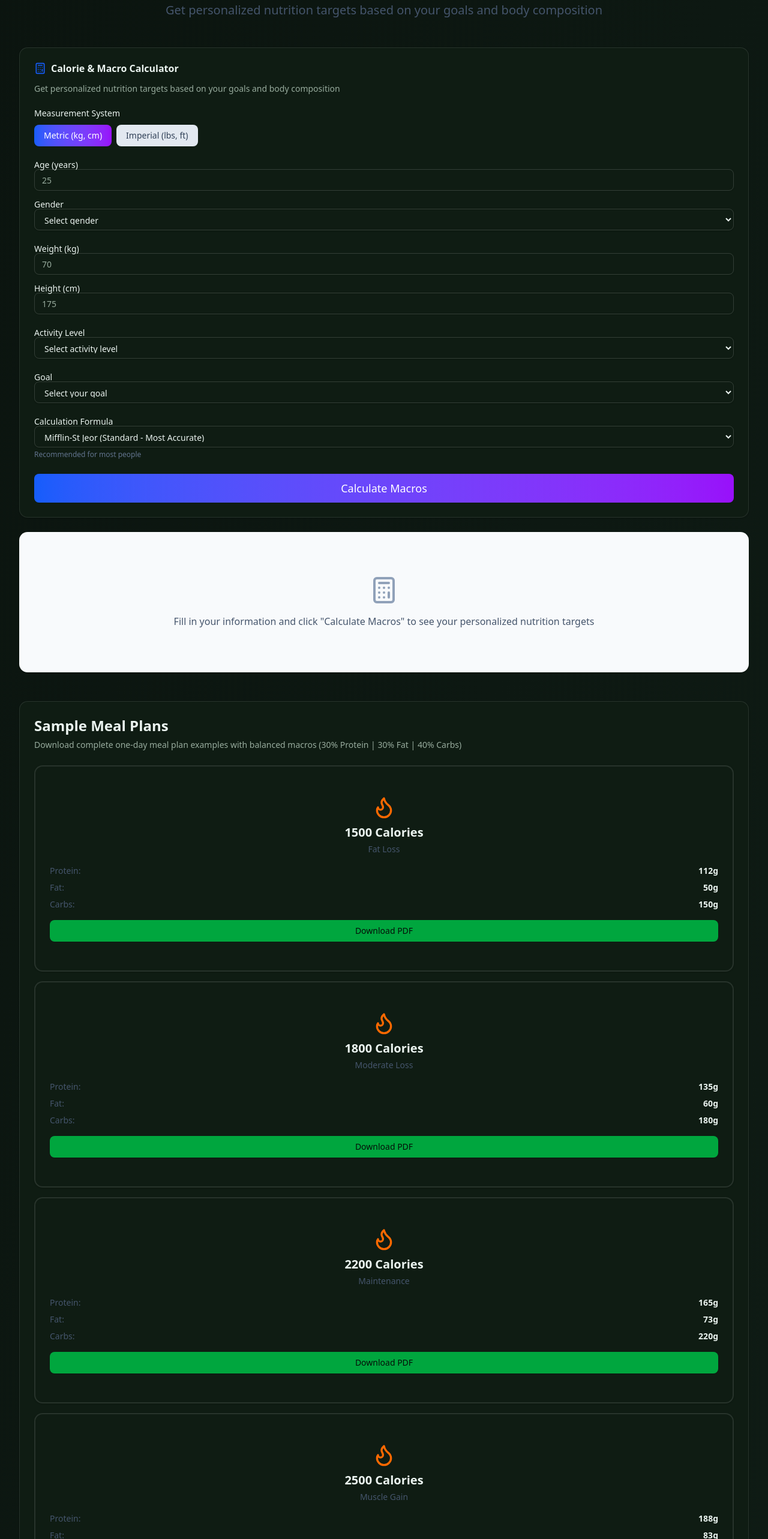
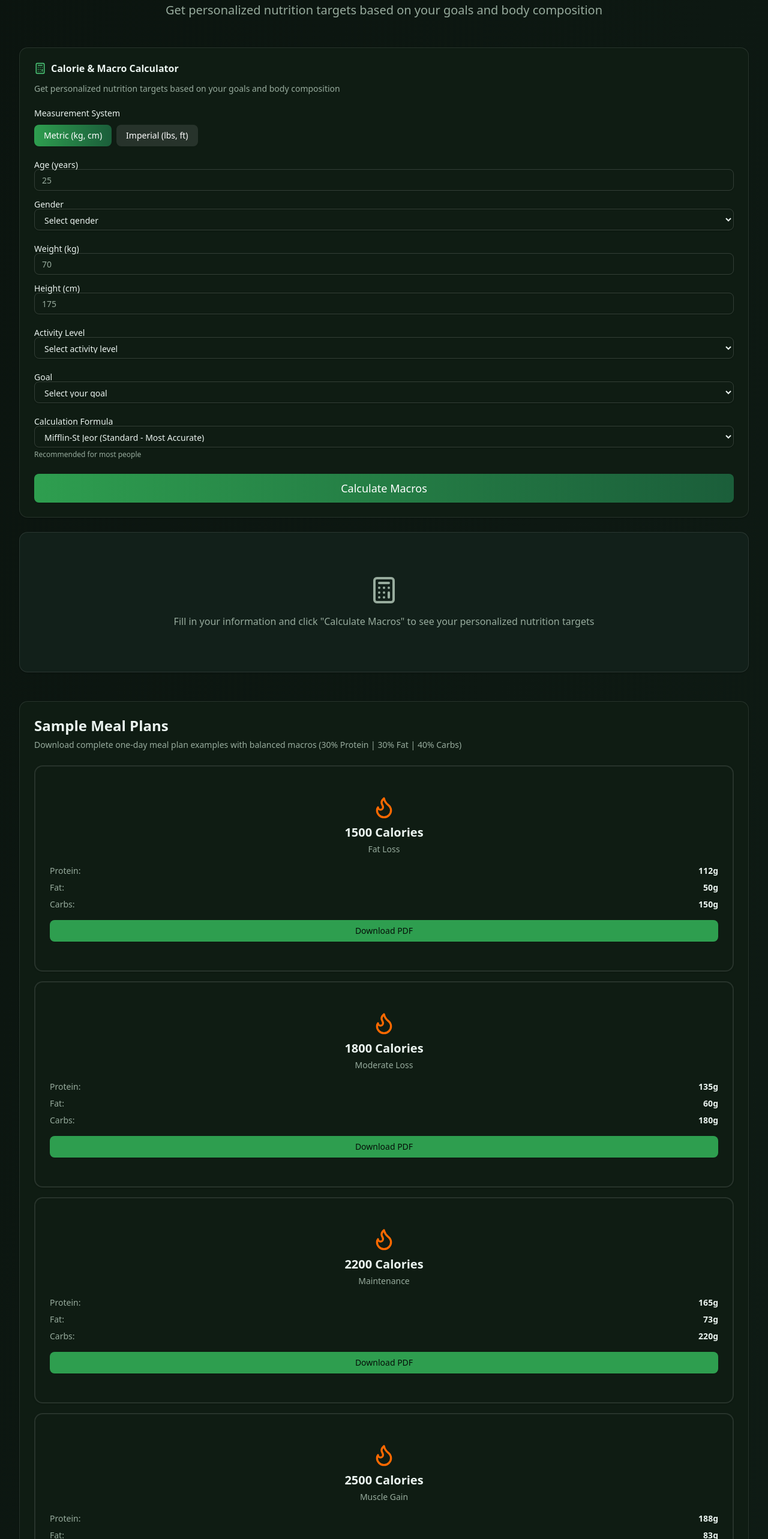
Before and after one commit to AdrianoDRJB/Transform-method, a React (Vite) app: page /calculator in a window 1280 px wide. Shown: the part 234-2800 px from the top of the page at 60% size. Built offline with nearby package versions, Linux system fonts and the light colour scheme.

Commit message:
Update CalorieCalculator.jsx

```diff
--- a/src/components/CalorieCalculator.jsx
+++ b/src/components/CalorieCalculator.jsx
@@ -131,14 +131,14 @@ function CalorieCalculator() {
       {/* Header */}
       <div className="text-center mb-12">
         <div className="inline-block mb-4">
-          <span className="bg-gradient-to-r from-blue-600 to-purple-600 text-white px-4 py-2 rounded-full text-sm font-semibold">
+          <span className="bg-gradient-to-r from-[#2e9e4f] to-[#1b5e3a] text-white px-4 py-2 rounded-full text-sm font-semibold">
             Free Tool
           </span>
         </div>
-        <h1 className="text-5xl md:text-6xl font-bold mb-6 bg-gradient-to-r from-slate-900 to-slate-700 dark:from-white dark:to-slate-300 bg-clip-text text-transparent">
+        <h1 className="text-5xl md:text-6xl font-bold mb-6 text-white">
           Calorie & Macro Calculator
         </h1>
-        <p className="text-xl text-slate-600 dark:text-slate-400 mb-4 max-w-3xl mx-auto">
+        <p className="text-xl text-muted-foreground mb-4 max-w-3xl mx-auto">
           Get personalized nutrition targets based on your goals and body composition
         </p>
       </div>
@@ -149,7 +149,7 @@ function CalorieCalculator() {
           <Card>
             <CardHeader>
               <div className="flex items-center gap-2 mb-2">
-                <Calculator className="h-5 w-5 text-blue-600" />
+                <Calculator className="h-5 w-5 text-[#49c274]" />
                 <CardTitle>Calorie & Macro Calculator</CardTitle>
               </div>
               <CardDescription>
@@ -165,8 +165,8 @@ function CalorieCalculator() {
                     type="button"
                     onClick={() => setUnitSystem('metric')}
                     className={unitSystem === 'metric'
-                      ? 'bg-gradient-to-r from-blue-600 to-purple-600 hover:from-blue-700 hover:to-purple-700 text-white'
-                      : 'bg-slate-200 text-slate-700 hover:bg-slate-300'}
+                      ? 'bg-gradient-to-r from-[#2e9e4f] to-[#1b5e3a] hover:from-[#3fae67] hover:to-[#1f6c43] text-white'
+                      : 'bg-white/10 text-white hover:bg-white/20'}
                   >
                     Metric (kg, cm)
                   </Button>
@@ -174,8 +174,8 @@ function CalorieCalculator() {
                     type="button"
                     onClick={() => setUnitSystem('imperial')}
                     className={unitSystem === 'imperial'
-                      ? 'bg-gradient-to-r from-blue-600 to-purple-600 hover:from-blue-700 hover:to-purple-700 text-white'
-                      : 'bg-slate-200 text-slate-700 hover:bg-slate-300'}
+                      ? 'bg-gradient-to-r from-[#2e9e4f] to-[#1b5e3a] hover:from-[#3fae67] hover:to-[#1f6c43] text-white'
+                      : 'bg-white/10 text-white hover:bg-white/20'}
                   >
                     Imperial (lbs, ft)
                   </Button>
@@ -282,13 +282,13 @@ function CalorieCalculator() {
                     <option key={key} value={key}>{label}</option>
                   ))}
                 </select>
-                <p className="text-xs text-slate-500 mt-1">Recommended for most people</p>
+                <p className="text-xs text-muted-foreground mt-1">Recommended for most people</p>
               </div>
 
               {/* Calculate Button */}
               <Button
                 onClick={calculateCalories}
-                className="w-full bg-gradient-to-r from-blue-600 to-purple-600 hover:from-blue-700 hover:to-purple-700 text-white text-lg py-6"
+                className="w-full bg-gradient-to-r from-[#2e9e4f] to-[#1b5e3a] hover:from-[#3fae67] hover:to-[#1f6c43] text-white text-lg py-6"
               >
                 Calculate Macros
               </Button>
@@ -301,7 +301,7 @@ function CalorieCalculator() {
           {results ? (
             <>
               {/* Daily Calories */}
-              <Card className="border-2 border-blue-500">
+              <Card className="border-2 border-[#2e9e4f]">
                 <CardHeader>
                   <div className="flex items-center gap-2">
                     <Flame className="h-5 w-5 text-orange-600" />
@@ -309,19 +309,19 @@ function CalorieCalculator() {
                   </div>
                 </CardHeader>
                 <CardContent>
-                  <div className="text-4xl font-bold text-blue-600 mb-2">
+                  <div className="text-4xl font-bold text-[#49c274] mb-2">
                     {results.targetCalories}
                   </div>
-                  <p className="text-sm text-slate-600 dark:text-slate-400">
+                  <p className="text-sm text-muted-foreground">
                     calories per day
                   </p>
                   <div className="mt-4 pt-4 border-t space-y-2 text-sm">
                     <div className="flex justify-between">
-                      <span className="text-slate-600">BMR:</span>
+                      <span className="text-muted-foreground">BMR:</span>
                       <span className="font-semibold">{results.bmr} cal</span>
                     </div>
                     <div className="flex justify-between">
-                      <span className="text-slate-600">TDEE:</span>
+                      <span className="text-muted-foreground">TDEE:</span>
                       <span className="font-semibold">{results.tdee} cal</span>
                     </div>
                   </div>
@@ -332,7 +332,7 @@ function CalorieCalculator() {
               <Card>
                 <CardHeader>
                   <div className="flex items-center gap-2">
-                    <Target className="h-5 w-5 text-purple-600" />
+                    <Target className="h-5 w-5 text-[#3fae67]" />
                     <CardTitle>Macro Targets</CardTitle>
                   </div>
                 </CardHeader>
@@ -342,37 +342,37 @@ function CalorieCalculator() {
                       <span className="text-sm font-medium">Protein</span>
                       <span className="text-sm font-bold text-red-600">{results.protein}g</span>
                     </div>
-                    <div className="h-2 bg-slate-200 rounded-full overflow-hidden">
+                    <div className="h-2 bg-white/10 rounded-full overflow-hidden">
                       <div className="h-full bg-red-500" style={{ width: '30%' }}></div>
                     </div>
                   </div>
                   <div>
                     <div className="flex justify-between mb-2">
                       <span className="text-sm font-medium">Carbs</span>
-                      <span className="text-sm font-bold text-blue-600">{results.carbs}g</span>
+                      <span className="text-sm font-bold text-[#49c274]">{results.carbs}g</span>
                     </div>
-                    <div className="h-2 bg-slate-200 rounded-full overflow-hidden">
-                      <div className="h-full bg-blue-500" style={{ width: '40%' }}></div>
+                    <div className="h-2 bg-white/10 rounded-full overflow-hidden">
+                      <div className="h-full bg-[#49c274]" style={{ width: '40%' }}></div>
                     </div>
                   </div>
                   <div>
                     <div className="flex justify-between mb-2">
                       <span className="text-sm font-medium">Fat</span>
-                      <span className="text-sm font-bold text-yellow-600">{results.fat}g</span>
+                      <span className="text-sm font-bold text-[#c9a227]">{results.fat}g</span>
                     </div>
-                    <div className="h-2 bg-slate-200 rounded-full overflow-hidden">
-                      <div className="h-full bg-yellow-500" style={{ width: '30%' }}></div>
+                    <div className="h-2 bg-white/10 rounded-full overflow-hidden">
+                      <div className="h-full bg-[#c9a227]" style={{ width: '30%' }}></div>
                     </div>
                   </div>
                 </CardContent>
               </Card>
 
               {/* Info Card */}
-              <Card className="bg-gradient-to-r from-blue-50 to-purple-50 dark:from-blue-900/20 dark:to-purple-900/20 border-0">
+              <Card className="bg-gradient-to-r from-[#12201a] to-[#0f1c15] border-0">
                 <CardContent className="p-6">
                   <div className="flex items-start gap-3">
-                    <TrendingUp className="h-5 w-5 text-blue-600 mt-0.5" />
-                    <div className="text-sm text-slate-700 dark:text-slate-300">
+                    <TrendingUp className="h-5 w-5 text-[#49c274] mt-0.5" />
+                    <div className="text-sm text-slate-300">
                       <p className="font-semibold mb-1">Track Your Progress</p>
                       <p>Use the Macro Tracker to log your daily food intake and stay on target!</p>
                     </div>
@@ -381,10 +381,10 @@ function CalorieCalculator() {
               </Card>
             </>
           ) : (
-            <Card className="bg-slate-50 dark:bg-slate-800">
+            <Card className="bg-[#12201a]">
               <CardContent className="p-12 text-center">
-                <Calculator className="h-12 w-12 text-slate-400 mx-auto mb-4" />
-                <p className="text-slate-600 dark:text-slate-400">
+                <Calculator className="h-12 w-12 text-muted-foreground mx-auto mb-4" />
+                <p className="text-muted-foreground">
                   Fill in your information and click "Calculate Macros" to see your personalized nutrition targets
                 </p>
               </CardContent>
@@ -403,24 +403,24 @@ function CalorieCalculator() {
               <CardContent>
                 <div className="grid grid-cols-1 md:grid-cols-2 lg:grid-cols-4 gap-4">
                   {/* 1500 Cal Plan */}
-                  <Card className="border-2 hover:border-green-500 transition-colors">
+                  <Card className="border-2 hover:border-[#2e9e4f] transition-colors">
                     <CardContent className="p-6">
                       <div className="text-center mb-4">
                         <Flame className="h-10 w-10 text-orange-500 mx-auto mb-2" />
                         <h3 className="text-xl font-bold">1500 Calories</h3>
-                        <p className="text-sm text-slate-600 dark:text-slate-400 mt-1">Fat Loss</p>
+                        <p className="text-sm text-muted-foreground mt-1">Fat Loss</p>
                       </div>
                       <div className="space-y-2 text-sm mb-4">
                         <div className="flex justify-between">
-                          <span className="text-slate-600 dark:text-slate-400">Protein:</span>
+                          <span className="text-muted-foreground">Protein:</span>
                           <span className="font-semibold">112g</span>
                         </div>
                         <div className="flex justify-between">
-                          <span className="text-slate-600 dark:text-slate-400">Fat:</span>
+                          <span className="text-muted-foreground">Fat:</span>
                           <span className="font-semibold">50g</span>
                         </div>
                         <div className="flex justify-between">
-                          <span className="text-slate-600 dark:text-slate-400">Carbs:</span>
+                          <span className="text-muted-foreground">Carbs:</span>
                           <span className="font-semibold">150g</span>
                         </div>
                       </div>
@@ -429,7 +429,7 @@ function CalorieCalculator() {
                         download
                         className="block w-full"
                       >
-                        <Button className="w-full bg-green-600 hover:bg-green-700">
+                        <Button className="w-full bg-[#2e9e4f] hover:bg-[#3fae67]">
                           Download PDF
                         </Button>
                       </a>
@@ -437,24 +437,24 @@ function CalorieCalculator() {
                   </Card>
 
                   {/* 1800 Cal Plan */}
-                  <Card className="border-2 hover:border-green-500 transition-colors">
+                  <Card className="border-2 hover:border-[#2e9e4f] transition-colors">
                     <CardContent className="p-6">
                       <div className="text-center mb-4">
                         <Flame className="h-10 w-10 text-orange-500 mx-auto mb-2" />
                         <h3 className="text-xl font-bold">1800 Calories</h3>
-                        <p className="text-sm text-slate-600 dark:text-slate-400 mt-1">Moderate Loss</p>
+                        <p className="text-sm text-muted-foreground mt-1">Moderate Loss</p>
                       </div>
                       <div className="space-y-2 text-sm mb-4">
                         <div className="flex justify-between">
-                          <span className="text-slate-600 dark:text-slate-400">Protein:</span>
+                          <span className="text-muted-foreground">Protein:</span>
                           <span className="font-semibold">135g</span>
                         </div>
                         <div className="flex justify-between">
-                          <span className="text-slate-600 dark:text-slate-400">Fat:</span>
+                          <span className="text-muted-foreground">Fat:</span>
                           <span className="font-semibold">60g</span>
                         </div>
                         <div className="flex justify-between">
-                          <span className="text-slate-600 dark:text-slate-400">Carbs:</span>
+                          <span className="text-muted-foreground">Carbs:</span>
                           <span className="font-semibold">180g</span>
                         </div>
                       </div>
@@ -463,7 +463,7 @@ function CalorieCalculator() {
                         download
                         className="block w-full"
                       >
-                        <Button className="w-full bg-green-600 hover:bg-green-700">
+                        <Button className="w-full bg-[#2e9e4f] hover:bg-[#3fae67]">
                           Download PDF
                         </Button>
                       </a>
@@ -471,24 +471,24 @@ function CalorieCalculator() {
                   </Card>
 
                   {/* 2200 Cal Plan */}
-                  <Card className="border-2 hover:border-green-500 transition-colors">
+                  <Card className="border-2 hover:border-[#2e9e4f] transition-colors">
                     <CardContent className="p-6">
                       <div className="text-center mb-4">
                         <Flame className="h-10 w-10 text-orange-500 mx-auto mb-2" />
                         <h3 className="text-xl font-bold">2200 Calories</h3>
-                        <p className="text-sm text-slate-600 dark:text-slate-400 mt-1">Maintenance</p>
+                        <p className="text-sm text-muted-foreground mt-1">Maintenance</p>
                       </div>
                       <div className="space-y-2 text-sm mb-4">
                         <div className="flex justify-between">
-                          <span className="text-slate-600 dark:text-slate-400">Protein:</span>
+                          <span className="text-muted-foreground">Protein:</span>
                           <span className="font-semibold">165g</span>
                         </div>
                         <div className="flex justify-between">
-                          <span className="text-slate-600 dark:text-slate-400">Fat:</span>
+                          <span className="text-muted-foreground">Fat:</span>
                           <span className="font-semibold">73g</span>
                         </div>
                         <div className="flex justify-between">
-                          <span className="text-slate-600 dark:text-slate-400">Carbs:</span>
+                          <span className="text-muted-foreground">Carbs:</span>
                           <span className="font-semibold">220g</span>
                         </div>
                       </div>
@@ -497,7 +497,7 @@ function CalorieCalculator() {
                         download
                         className="block w-full"
                       >
-                        <Button className="w-full bg-green-600 hover:bg-green-700">
+                        <Button className="w-full bg-[#2e9e4f] hover:bg-[#3fae67]">
                           Download PDF
                         </Button>
                       </a>
@@ -505,24 +505,24 @@ function CalorieCalculator() {
                   </Card>
 
                   {/* 2500 Cal Plan */}
-                  <Card className="border-2 hover:border-green-500 transition-colors">
+                  <Card className="border-2 hover:border-[#2e9e4f] transition-colors">
                     <CardContent className="p-6">
                       <div className="text-center mb-4">
                         <Flame className="h-10 w-10 text-orange-500 mx-auto mb-2" />
                         <h3 className="text-xl font-bold">2500 Calories</h3>
-                        <p className="text-sm text-slate-600 dark:text-slate-400 mt-1">Muscle Gain</p>
+                        <p className="text-sm text-muted-foreground mt-1">Muscle Gain</p>
                       </div>
                       <div className="space-y-2 text-sm mb-4">
                         <div className="flex justify-between">
-                          <span className="text-slate-600 dark:text-slate-400">Protein:</span>
+                          <span className="text-muted-foreground">Protein:</span>
                           <span className="font-semibold">188g</span>
                         </div>
                         <div className="flex justify-between">
-                          <span className="text-slate-600 dark:text-slate-400">Fat:</span>
+                          <span className="text-muted-foreground">Fat:</span>
                           <span className="font-semibold">83g</span>
                         </div>
                         <div className="flex justify-between">
-                          <span className="text-slate-600 dark:text-slate-400">Carbs:</span>
+                          <span className="text-muted-foreground">Carbs:</span>
                           <span className="font-semibold">250g</span>
                         </div>
                       </div>
@@ -531,7 +531,7 @@ function CalorieCalculator() {
                         download
                         className="block w-full"
                       >
-                        <Button className="w-full bg-green-600 hover:bg-green-700">
+                        <Button className="w-full bg-[#2e9e4f] hover:bg-[#3fae67]">
                           Download PDF
                         </Button>
                       </a>
@@ -539,8 +539,8 @@ function CalorieCalculator() {
                   </Card>
                 </div>
 
-                <div className="mt-6 p-4 bg-blue-50 dark:bg-blue-900/20 rounded-lg">
-                  <p className="text-sm text-slate-700 dark:text-slate-300">
+                <div className="mt-6 p-4 bg-[#2e9e4f]/10 rounded-lg">
+                  <p className="text-sm text-slate-300">
                     <strong>Note:</strong> These meal plans use a balanced 30/30/40 macro distribution.
                     Each plan includes instructions on how to adjust based on your carb/fat preferences while maintaining results.
                   </p>
```
